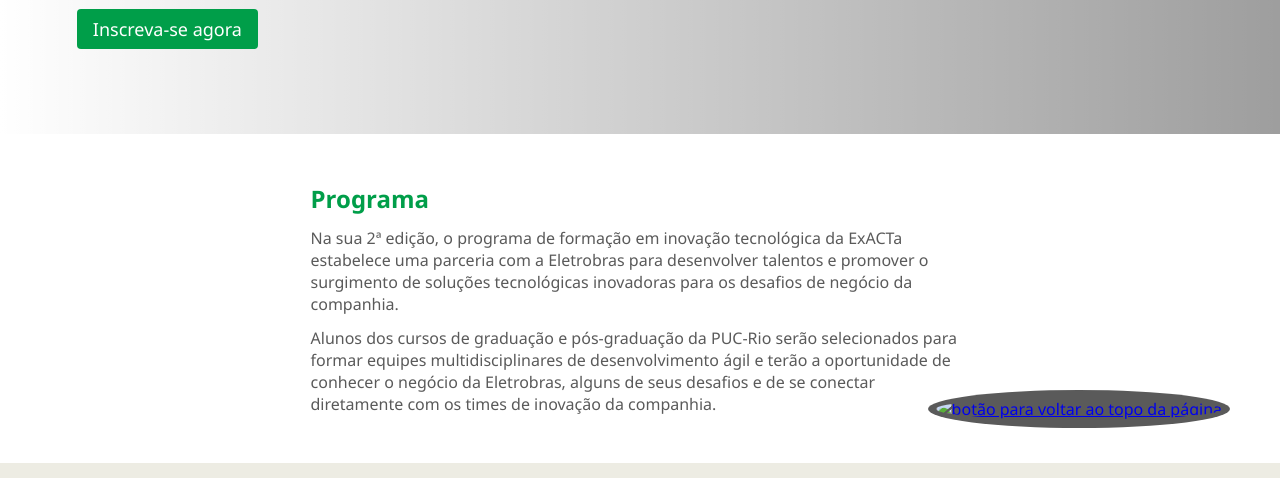
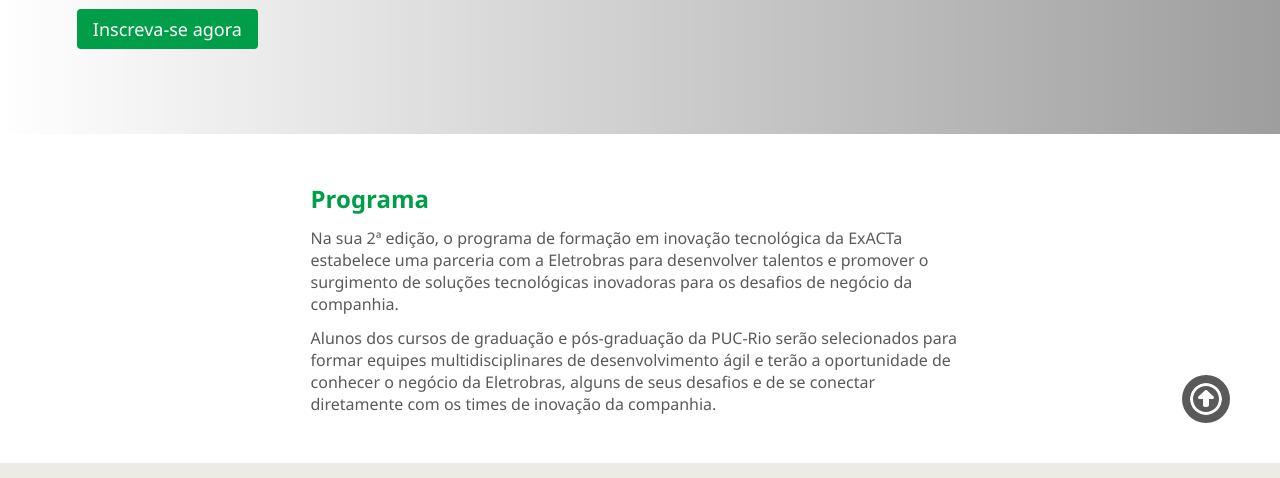
Before and after one commit to eoqmoreno/fitexa, a plain HTML site: page index.html in a window 1280 px wide. Shown: the part 322-800 px from the top of the page. Drawn offline with Linux system fonts and the light colour scheme; the site is published under a folder, as on GitHub Pages, so addresses that start at the root find nothing.

Commit message:
mudança no caminho do ícone de ir para o topo da página

```diff
--- a/index.html
+++ b/index.html
@@ -397,7 +397,7 @@
     </div>
 
     <a href="#banner" class="move-up">
-        <img src="/imgs/circle-up.svg" alt="botão para voltar ao topo da página">
+        <img src="./imgs/circle-up.svg" alt="botão para voltar ao topo da página">
     </a>
 
 </body>
```
